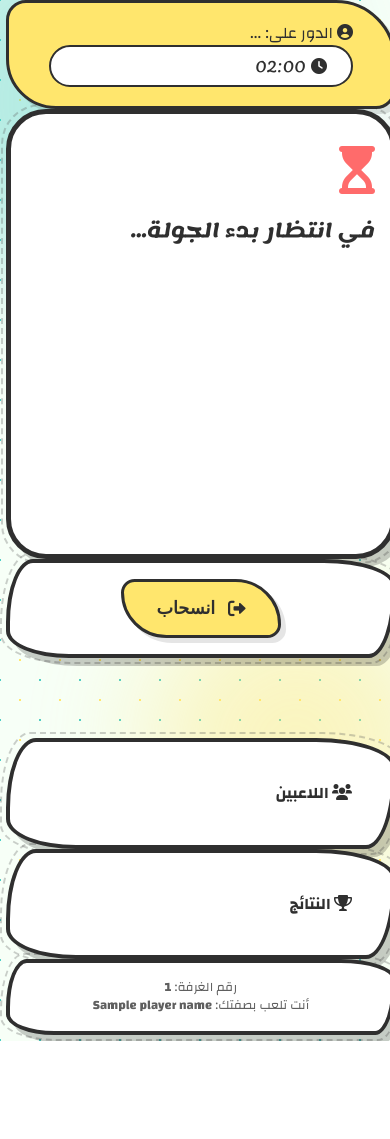
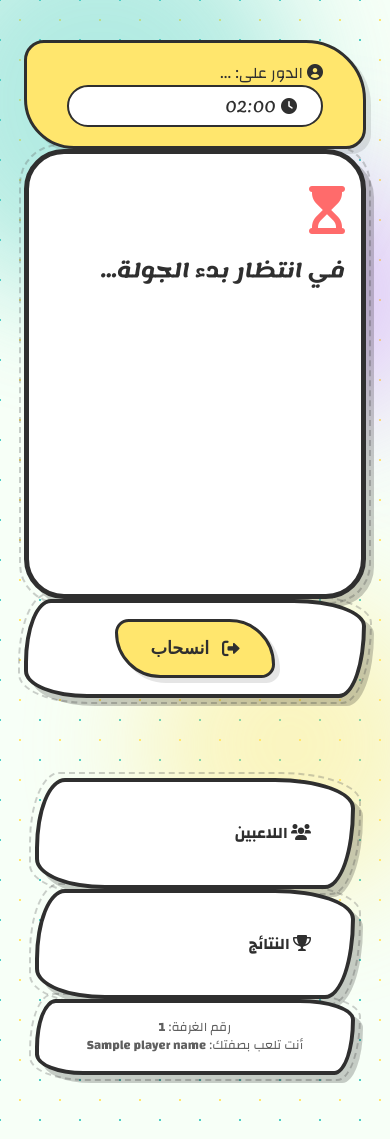
Before and after one commit to engziada/FamilyGamesII, a Flask app: template templates/game.html in a window 390 px wide. Before the commit the page ends 1041 px from the top, so only its background shows below. Run offline with Flask 3, Linux system fonts and the light colour scheme; the template is opened without the code that fills it: most values are stand-ins (such as "Sample title", 1, 10 or a date in 2020); some libraries are stand-ins or nearby versions.

Commit message:
Improve modal and game board layout with responsive design
- Enhanced modal positioning with fixed overlay and centered content
- Added responsive width constraints and flexbox layout to modal-content
- Standardized input controls with consistent padding and sizing
- Improved game board grid layout with max-width constraints and better alignment
- Added explicit width and centering for game-board and sidebar sections
- Enhanced input-group and button group layouts for better visual hierarchy

```diff
--- a/static/css/style.css
+++ b/static/css/style.css
@@ -202,6 +250,24 @@ header h1 {
     display: grid;
     grid-template-columns: 1fr 320px;
     gap: 2.5rem;
+    max-width: 1200px;
+    margin: 0 auto;
+    padding: 2.5rem 1.5rem 4rem;
+    align-items: flex-start;
+    justify-content: center;
+    justify-items: center;
+}
+
+.game-board {
+    width: 100%;
+    max-width: 860px;
+    justify-self: center;
+}
+
+.sidebar {
+    width: 100%;
+    max-width: 320px;
+    justify-self: center;
 }
 
 .status-bar {
```
Also changed, not shown: other parts of static/css/style.css (+49 -1 lines), 1 other file.
